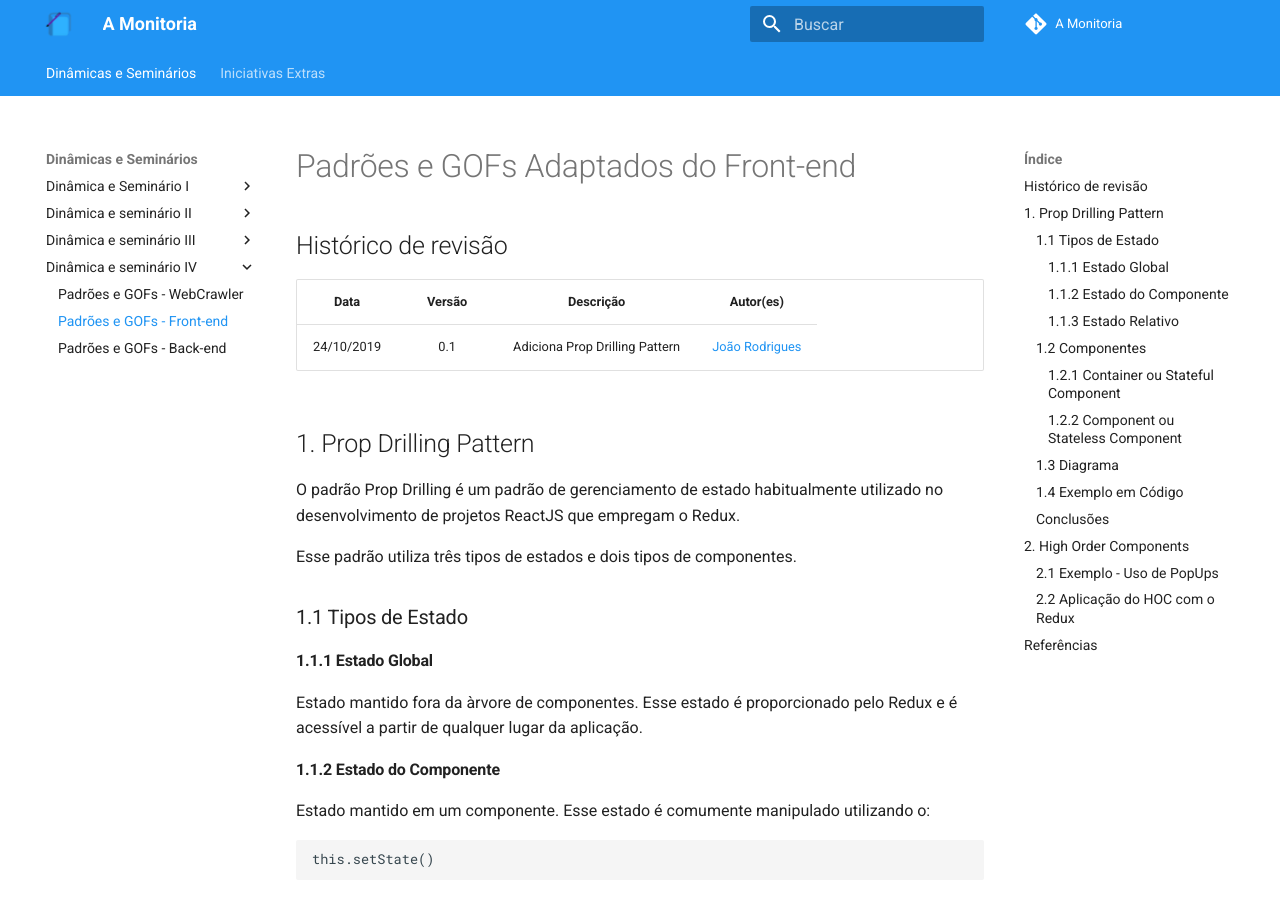
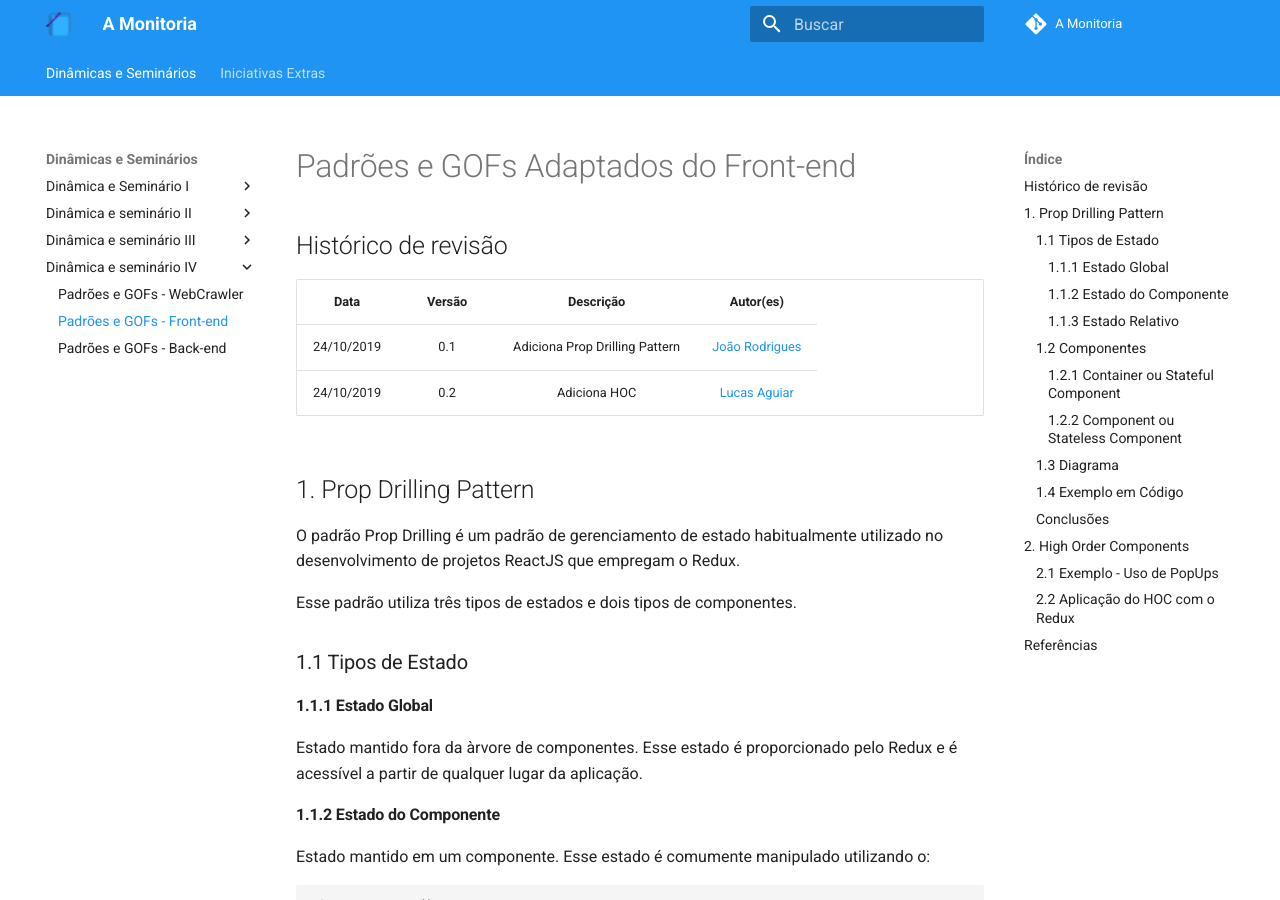
Before and after one commit to 2019-2-arquitetura-desenho/wiki, an MkDocs documentation site: the page built from docs/dinamica_seminario_IV/front-end_patterns.md, in a window 1280 px wide and 900 px high. Built offline with MkDocs 1.6.1 and Material for MkDocs 9.7.7, drawn with Linux system fonts in a browser that asks for light colours; comment, search, counter and statistics services are not loaded; old or Windows-style settings are respelled for this version of MkDocs.

```diff
--- a/docs/dinamica_seminario_IV/front-end_patterns.md
+++ b/docs/dinamica_seminario_IV/front-end_patterns.md
@@ -5,7 +5,7 @@
 | Data | Versão | Descrição | Autor(es) |
 | :--: | :----: | :-------: | :-------: |
 | 24/10/2019 | 0.1 | Adiciona Prop Drilling Pattern | [João Rodrigues](https://github.com/rjoao) |
-
+| 24/10/2019 | 0.2 | Adiciona HOC | [Lucas Aguiar](https://github.com/Ridersk) |
 
 ## 1. Prop Drilling Pattern
 
```
